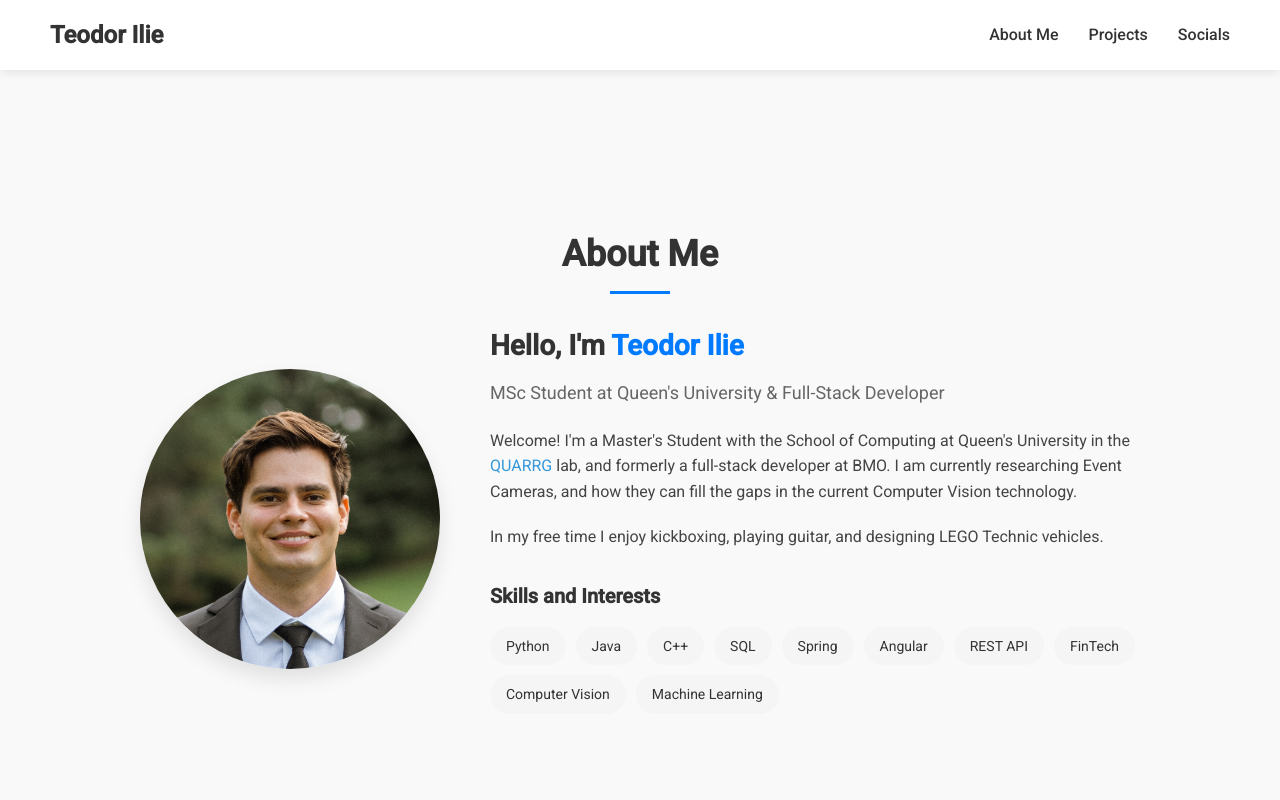
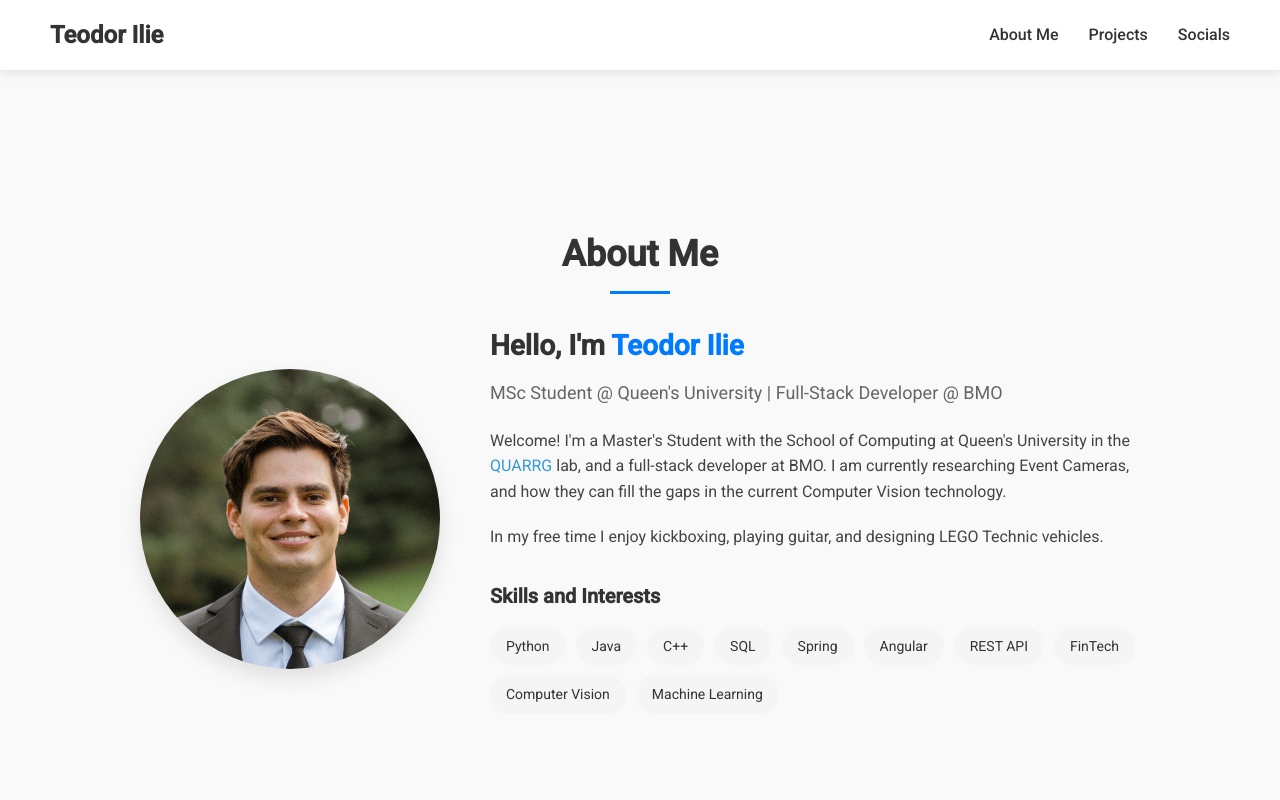
Before and after one commit to TeoIlie/TeoIlie.github.io, an Angular app: page / in a window 1280 px wide. Shown: the top 800 px of the page. Built offline with nearby package versions, Linux system fonts and the light colour scheme.

Commit message:
tweaked about section:

```diff
--- a/src/app/components/about/about.component.html
+++ b/src/app/components/about/about.component.html
@@ -9,15 +9,15 @@
     <div class="bio">
       <h3>Hello, I'm <span class="highlight">Teodor Ilie</span></h3>
       <p class="subtitle">
-        MSc Student at Queen's University & Full-Stack Developer
+        MSc Student @ Queen's University | Full-Stack Developer @ BMO
       </p>
       <p>
         Welcome! I'm a Master's Student with the School of Computing at Queen's
         University in the
         <a href="https://labs.cs.queensu.ca/quarrg/" target="_blank">QUARRG</a>
-        lab, and formerly a full-stack developer at BMO. I am currently
-        researching Event Cameras, and how they can fill the gaps in the current
-        Computer Vision technology.
+        lab, and a full-stack developer at BMO. I am currently researching Event
+        Cameras, and how they can fill the gaps in the current Computer Vision
+        technology.
       </p>
       <p>
         In my free time I enjoy kickboxing, playing guitar, and designing LEGO
```
